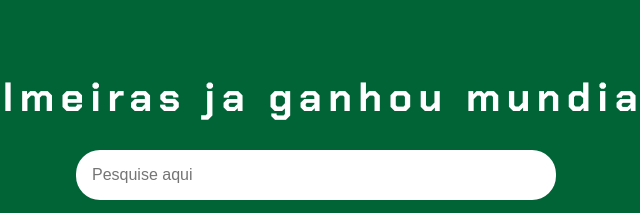
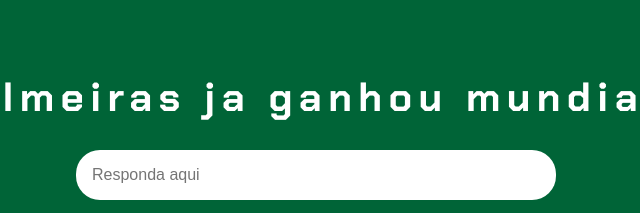
Before and after one commit to mathvencovsky/Palmeiras-Mundial, a plain HTML site: page index.html in a window 1280 px wide. Shown: the top 213 px of the page, 324-964 px from the left. Drawn offline with Linux system fonts and the light colour scheme.

Commit message:
Update index.html

```diff
--- a/index.html
+++ b/index.html
@@ -13,7 +13,7 @@
     </header>
     <main>
         <section>
-            <input type="text" placeholder="Pesquise aqui" id="campo-pesquisa">
+            <input type="text" placeholder="Responda aqui" id="campo-pesquisa">
             <button onclick="pesquisar()">Descubra</button>
         </section>
         <section class="resultados-pesquisa"
```
